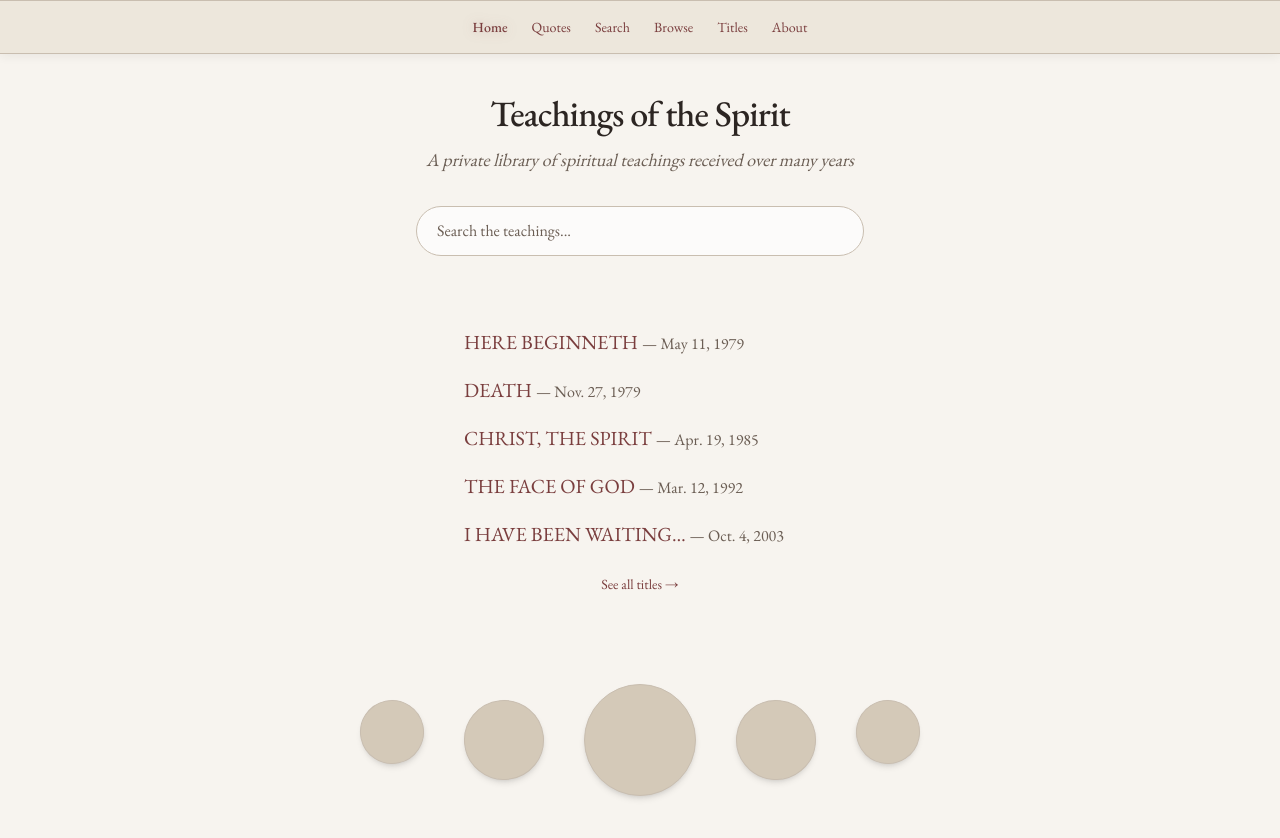
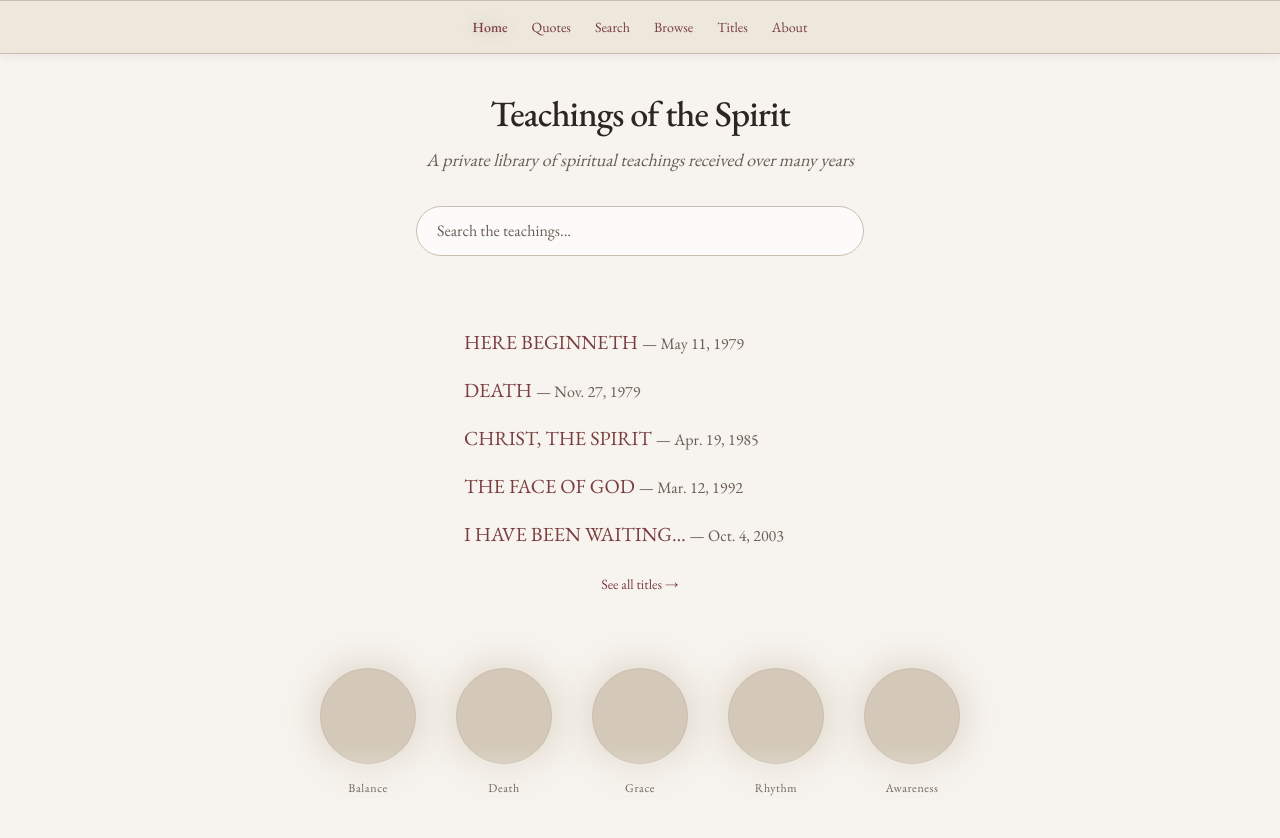
Before and after one commit to TeachingsoftheSpirit/teachings-of-the-spirit, a Next.js app: page / in a window 1280 px wide. Shown: the top 838 px of the page. Built offline with nearby package versions, Linux system fonts and the light colour scheme.

Commit message:
home page mystical circles with labels

```diff
--- a/app/page.tsx
+++ b/app/page.tsx
@@ -8,6 +8,14 @@ export default function Home() {
     { number: 796, title: "CHRIST, THE SPIRIT", date: "Apr. 19, 1985" },
     { number: 1247, title: "THE FACE OF GOD", date: "Mar. 12, 1992" },
     { number: 2873, title: "I HAVE BEEN WAITING…", date: "Oct. 4, 2003" },
+  ]
+
+  const mysticalCircles = [
+    { theme: "Balance", link: "/titles?theme=balance" },
+    { theme: "Death", link: "/titles?theme=death" },
+    { theme: "Grace", link: "/titles?theme=grace" },
+    { theme: "Rhythm", link: "/titles?theme=rhythm" },
+    { theme: "Awareness", link: "/titles?theme=awareness" },
   ]
 
   return (
@@ -53,14 +61,26 @@ export default function Home() {
         </div>
       </div>
 
-      {/* 5 Circles on smile-shaped vortex path */}
+      {/* 5 Mystical Circles on smile-shaped vortex path */}
       <div className="max-w-4xl mx-auto px-6 pb-16">
         <div className="flex justify-center items-end gap-10 relative h-40">
-          <div className="w-16 h-16 rounded-full bg-[#D4C9B8] border border-[#C9BEB0] shadow-md translate-y-[-2rem] -rotate-12"></div>
-          <div className="w-20 h-20 rounded-full bg-[#D4C9B8] border border-[#C9BEB0] shadow-md translate-y-[-1rem] -rotate-6"></div>
-          <div className="w-28 h-28 rounded-full bg-[#D4C9B8] border border-[#C9BEB0] shadow-md"></div>
-          <div className="w-20 h-20 rounded-full bg-[#D4C9B8] border border-[#C9BEB0] shadow-md translate-y-[-1rem] rotate-6"></div>
-          <div className="w-16 h-16 rounded-full bg-[#D4C9B8] border border-[#C9BEB0] shadow-md translate-y-[-2rem] rotate-12"></div>
+          {mysticalCircles.map((circle, index) => (
+            <Link
+              key={index}
+              href={circle.link}
+              className="group relative flex flex-col items-center"
+            >
+              {/* Glowing orb with mirror reflection */}
+              <div className="relative">
+                <div className="w-24 h-24 rounded-full bg-[#D4C9B8] border border-[#C9BEB0] shadow-[0_0_40px_rgba(212,201,184,0.9)] group-hover:shadow-[0_0_60px_rgba(212,201,184,1)] transition-all duration-300 group-hover:scale-110"></div>
+                <div className="absolute -bottom-6 left-1/2 -translate-x-1/2 w-20 h-8 bg-gradient-to-b from-white/40 to-transparent rounded-full blur-sm opacity-70"></div>
+              </div>
+              {/* Theme label - positioned under circle */}
+              <div className="text-xs text-[#6B5E54] mt-4 tracking-wider text-center w-24">
+                {circle.theme}
+              </div>
+            </Link>
+          ))}
         </div>
       </div>
     </main>
```
